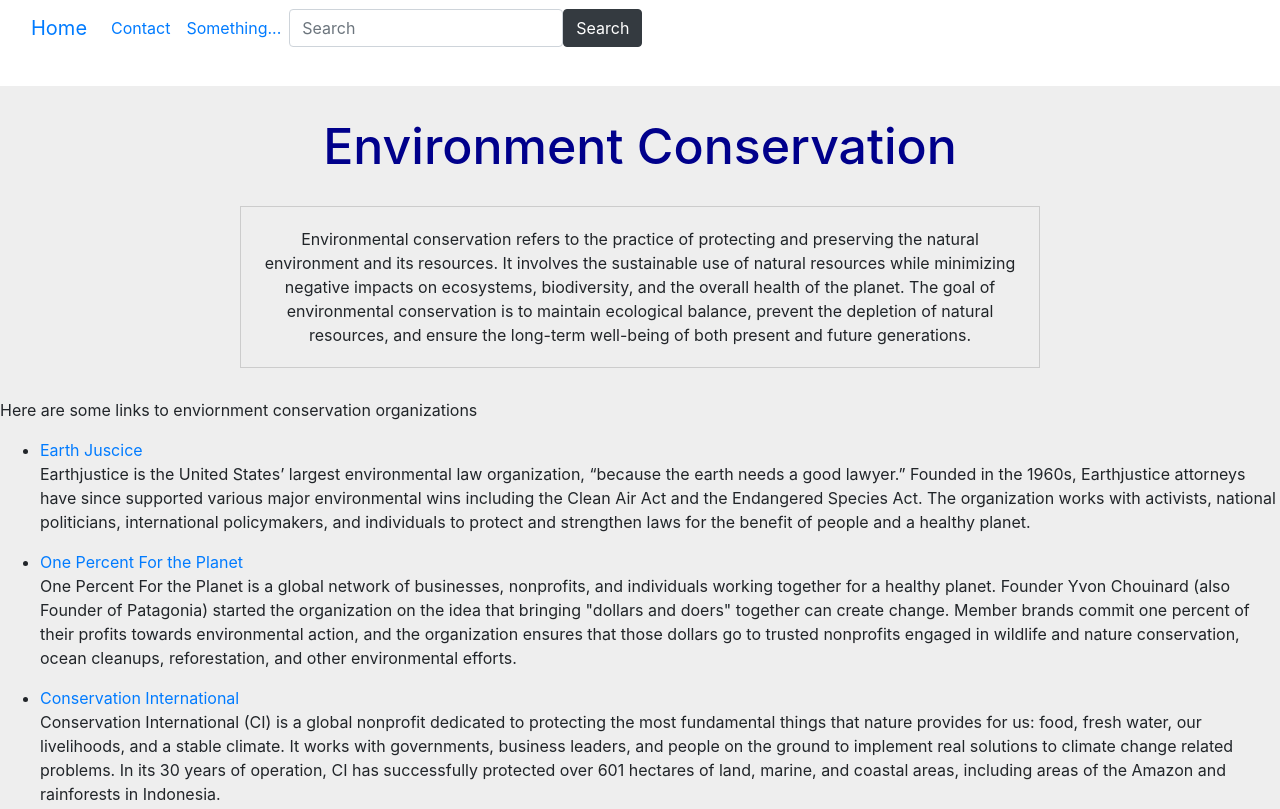
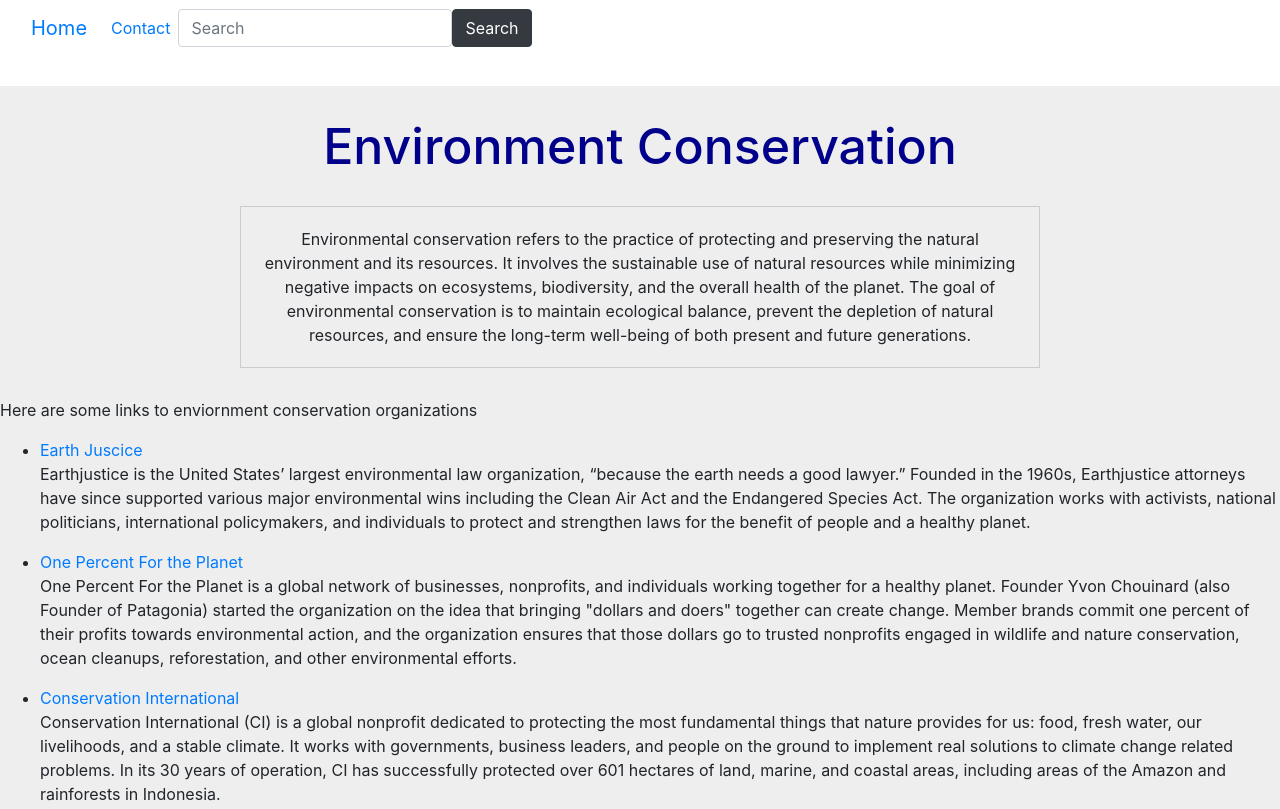
Before and after one commit to ericz02/TTP-assignment01, a plain HTML site: page index.html in a window 1280 px wide. Shown: the top 809 px of the page. Drawn offline with nearby package versions, Linux system fonts and the light colour scheme.

```diff
--- a/index.html
+++ b/index.html
@@ -36,11 +36,6 @@
                     <ul class="navbar-nav me-auto mb-2 mb-lg-0">
                         <li class="nav-item">
                             <a class="nav-link" href="contact.html">Contact</a> <!--hyper link to contact form page-->
-                        </li>
-                    </ul>
-                    <ul class="navbar-nav me-auto mb-2 mb-lg-0">
-                        <li class="nav-item">
-                            <a class="nav-link" href="#">Something...</a> <!--hyper link to contact form page-->
                         </li>
                     </ul>
                     <form class="d-flex text-right" role="search">
```
Also changed, not shown: contact.html (+2 -0 lines).
